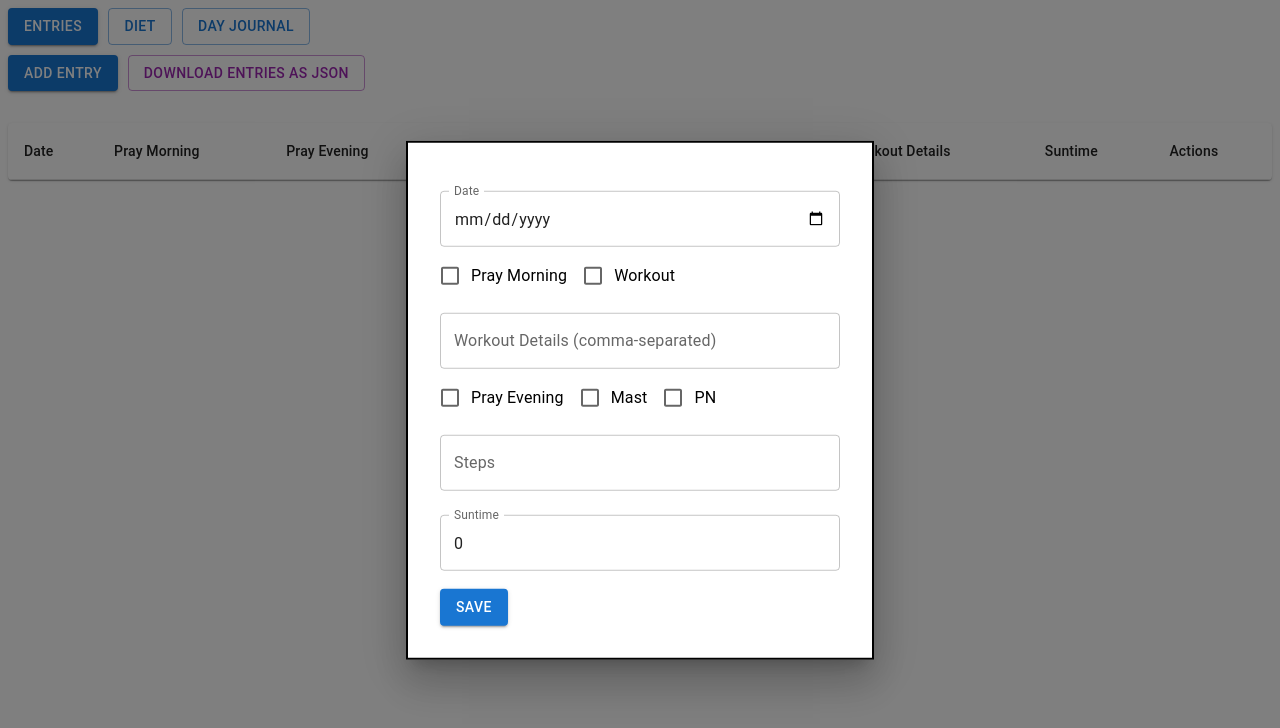
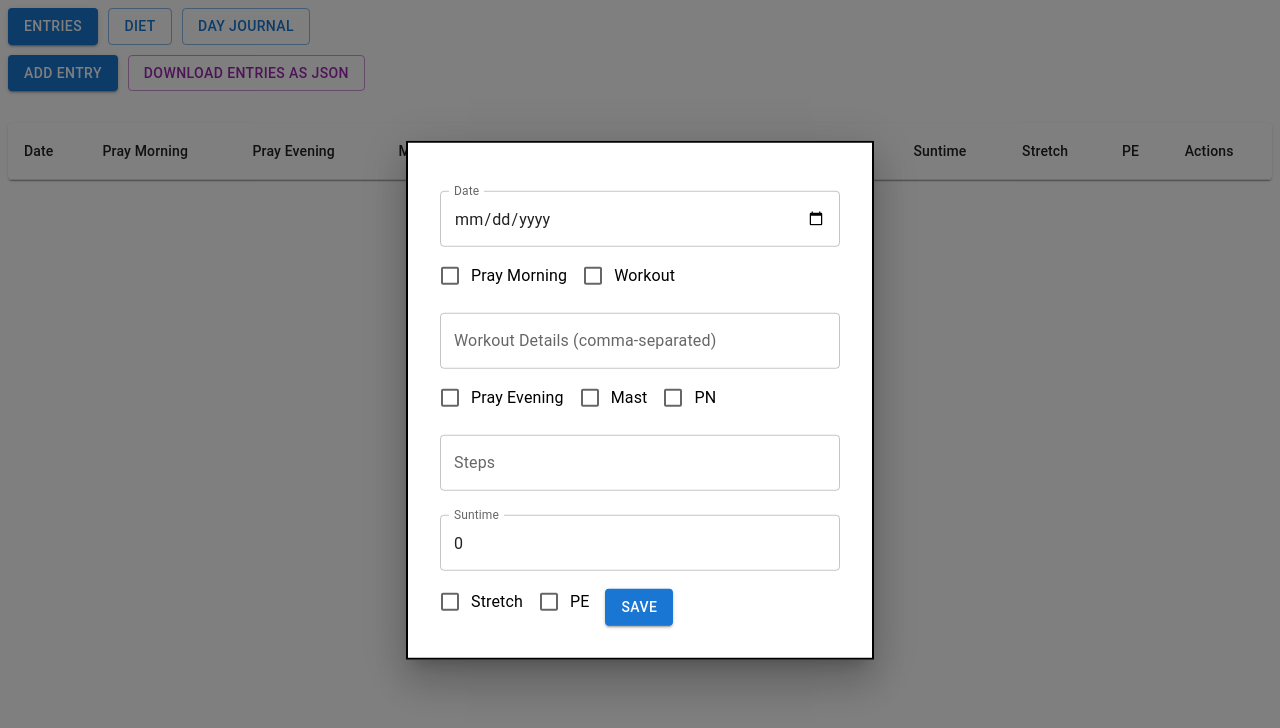
Before and after one commit to codebymarco/life-track-app, a React (Vite) app: page / in a window 1280 px wide. Both pictures are taken after a click on the button "ADD ENTRY". Shown: the top 728 px of the page. Built offline with nearby package versions, Linux system fonts and the light colour scheme.

Commit message:
added more stuff

```diff
--- a/src/App.tsx
+++ b/src/App.tsx
@@ -24,11 +24,13 @@ type FormData = {
   prayMorning: boolean;
   prayEvening: boolean;
   workout: boolean;
-  workoutDetails: string[];
+  workoutDetails: string[]; // Keep this as an array
   mast: boolean;
   pn: boolean;
   steps: string;
-  suntime: number; // new attribute for suntime
+  suntime: number;
+  stretch: boolean; // new attribute for stretch
+  pe: boolean; // new attribute for PE
 };
 
 // Diet data type
@@ -71,7 +73,9 @@ function App() {
     steps: "",
     workout: false,
     workoutDetails: [],
-    suntime: 0, // initialize suntime
+    suntime: 0,
+    stretch: false, // initialize stretch
+    pe: false, // initialize PE
   });
   const [dietForm, setDietForm] = useState<DietData>({
     date: "",
@@ -89,7 +93,7 @@ function App() {
       const storedEntries = JSON.parse(localStorage.getItem("entries") || "[]") as FormData[];
       setData(storedEntries.map((entry) => ({
         ...entry,
-        workoutDetails: entry.workoutDetails || [],
+        workoutDetails: entry.workoutDetails || [], // Ensure workoutDetails is always an array
       })));
 
       const storedDiet = JSON.parse(localStorage.getItem("dietEntries") || "[]") as DietData[];
@@ -120,7 +124,9 @@ function App() {
       steps: "",
       workout: false,
       workoutDetails: [],
-      suntime: 0, // reset suntime
+      suntime: 0,
+      stretch: false, // reset stretch
+      pe: false, // reset PE
     });
     setDietForm({ date: "", foods: [], water: "" });
     setJournalForm({ date: "", body: "" });
@@ -316,8 +322,11 @@ function App() {
                 margin="normal"
                 label="Workout Details (comma-separated)"
                 name="workoutDetails"
-                value={formData.workoutDetails?.join(",") || ""}
-                onChange={(e) => handleArrayChange(e, "workoutDetails")}
+                value={formData.workoutDetails.join(",")}
+                onChange={(e) => setFormData({
+                  ...formData,
+                  workoutDetails: e.target.value.split(",").map((detail) => detail.trim())
+                })}
               />
               <FormControlLabel
                 control={
@@ -366,6 +375,26 @@ function App() {
                 name="suntime"
                 value={formData.suntime}
                 onChange={handleChange}
+              />
+              <FormControlLabel
+                control={
+                  <Checkbox
+                    checked={formData.stretch}
+                    name="stretch"
+                    onChange={handleChange}
+                  />
+                }
+                label="Stretch"
+              />
+              <FormControlLabel
+                control={
+                  <Checkbox
+                    checked={formData.pe}
+                    name="pe"
+                    onChange={handleChange}
+                  />
+                }
+                label="PE"
               />
             </>
           ) : tab === "diet" ? (
@@ -446,7 +475,9 @@ function App() {
                 <TableCell>Steps</TableCell>
                 <TableCell>Workout</TableCell>
                 <TableCell>Workout Details</TableCell>
-                <TableCell>Suntime</TableCell> {/* Add suntime column */}
+                <TableCell>Suntime</TableCell>
+                <TableCell>Stretch</TableCell>
+                <TableCell>PE</TableCell>
                 <TableCell>Actions</TableCell>
               </TableRow>
             </TableHead>
@@ -460,8 +491,10 @@ function App() {
                   <TableCell>{row.pn ? "Yes" : "No"}</TableCell>
                   <TableCell>{row.steps}</TableCell>
                   <TableCell>{row.workout ? "Yes" : "No"}</TableCell>
-                  <TableCell>{row.workoutDetails?.join(", ") || ""}</TableCell>
-                  <TableCell>{row.suntime}</TableCell> {/* Display suntime */}
+                  <TableCell>{row.workoutDetails.join(", ")}</TableCell>
+                  <TableCell>{row.suntime}</TableCell>
+                  <TableCell>{row.stretch ? "Yes" : "No"}</TableCell>
+                  <TableCell>{row.pe ? "Yes" : "No"}</TableCell>
                   <TableCell>
                     <IconButton onClick={() => handleEdit(index)}>
                       <EditIcon />
@@ -490,7 +523,7 @@ function App() {
               {dietData.map((row, index) => (
                 <TableRow key={index}>
                   <TableCell>{row.date}</TableCell>
-                  <TableCell>{row.foods?.join(", ") || ""}</TableCell>
+                  <TableCell>{row.foods.join(", ")}</TableCell>
                   <TableCell>{row.water}</TableCell>
                   <TableCell>
                     <IconButton onClick={() => handleEdit(index)}>
```
